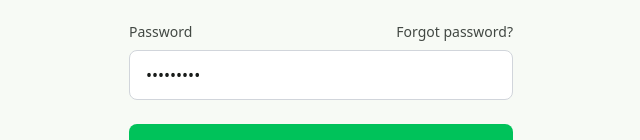
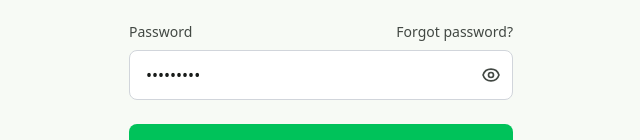
Before and after one commit to Pearlyport9/SecureGate, a Next.js app: page /auth in a window 1280 px wide. Both pictures are taken after typing "name@example.com", "Sample123" into the empty fields and a click on the button "Sign in". Shown: the part 338-478 px from the top of the page, without its empty margins (319-959 px from the left). Built offline with nearby package versions, Linux system fonts and the light colour scheme.

Commit message:
fix: delete test users and add password visibility toggle

```diff
--- a/src/app/(auth)/auth/page.tsx
+++ b/src/app/(auth)/auth/page.tsx
@@ -54,6 +54,8 @@
   const [errors, setErrors] = useState<FieldErrors>({});
   const [loading, setLoading] = useState(false);
   const [serverError, setServerError] = useState("");
+  const [showPassword, setShowPassword] = useState(false);
+  const [showConfirmPassword, setShowConfirmPassword] = useState(false);
 
   const strength = getPasswordStrength(form.password);
 
@@ -179,16 +181,36 @@
           <label htmlFor="auth-signup-password" className="mb-2 block text-sm font-medium text-on-surface-variant">
             Password
           </label>
+          <div className="relative">
             <input
               id="auth-signup-password"
               name="password"
-            type="password"
+              type={showPassword ? "text" : "password"}
               value={form.password}
               onChange={handleChange}
-            className={`w-full rounded-lg border px-4 py-3 text-base text-on-surface outline-none transition focus:outline-none focus:ring-2 focus:ring-green-500 ${
+              className={`w-full rounded-lg border px-4 py-3 pr-10 text-base text-on-surface outline-none transition focus:outline-none focus:ring-2 focus:ring-green-500 ${
                 errors.password ? "border-error" : "border-gray-300"
               }`}
             />
+            {form.password.length > 0 && (
+              <button
+                type="button"
+                onClick={() => setShowPassword(!showPassword)}
+                className="absolute right-3 top-1/2 -translate-y-1/2 text-on-surface-variant hover:text-on-surface"
+              >
+                {showPassword ? (
+                  <svg className="h-5 w-5" fill="none" viewBox="0 0 24 24" stroke="currentColor" strokeWidth={2}>
+                    <path strokeLinecap="round" strokeLinejoin="round" d="M13.875 18.825A10.05 10.05 0 0112 19c-4.478 0-8.268-2.943-9.543-7a9.97 9.97 0 011.563-3.029m5.858.908a3 3 0 114.243 4.243M9.878 9.878l4.242 4.242M9.88 9.88l-3.29-3.29m7.532 7.532l3.29 3.29M3 3l3.59 3.59m0 0A9.953 9.953 0 0112 5c4.478 0 8.268 2.943 9.543 7a10.025 10.025 0 01-4.132 5.411m0 0L21 21" />
+                  </svg>
+                ) : (
+                  <svg className="h-5 w-5" fill="none" viewBox="0 0 24 24" stroke="currentColor" strokeWidth={2}>
+                    <path strokeLinecap="round" strokeLinejoin="round" d="M15 12a3 3 0 11-6 0 3 3 0 016 0z" />
+                    <path strokeLinecap="round" strokeLinejoin="round" d="M2.458 12C3.732 7.943 7.523 5 12 5c4.478 0 8.268 2.943 9.542 7-1.274 4.057-5.064 7-9.542 7-4.477 0-8.268-2.943-9.542-7z" />
+                  </svg>
+                )}
+              </button>
+            )}
+          </div>
           {errors.password && (
             <p className="mt-1 text-xs text-error">{errors.password}</p>
           )}
@@ -211,16 +233,36 @@
           <label htmlFor="auth-confirmPassword" className="mb-2 block text-sm font-medium text-on-surface-variant">
             Confirm password
           </label>
+          <div className="relative">
             <input
               id="auth-confirmPassword"
               name="confirmPassword"
-            type="password"
+              type={showConfirmPassword ? "text" : "password"}
               value={form.confirmPassword}
               onChange={handleChange}
-            className={`w-full rounded-lg border px-4 py-3 text-base text-on-surface outline-none transition focus:outline-none focus:ring-2 focus:ring-green-500 ${
+              className={`w-full rounded-lg border px-4 py-3 pr-10 text-base text-on-surface outline-none transition focus:outline-none focus:ring-2 focus:ring-green-500 ${
                 errors.confirmPassword ? "border-error" : "border-gray-300"
               }`}
             />
+            {form.confirmPassword.length > 0 && (
+              <button
+                type="button"
+                onClick={() => setShowConfirmPassword(!showConfirmPassword)}
+                className="absolute right-3 top-1/2 -translate-y-1/2 text-on-surface-variant hover:text-on-surface"
+              >
+                {showConfirmPassword ? (
+                  <svg className="h-5 w-5" fill="none" viewBox="0 0 24 24" stroke="currentColor" strokeWidth={2}>
+                    <path strokeLinecap="round" strokeLinejoin="round" d="M13.875 18.825A10.05 10.05 0 0112 19c-4.478 0-8.268-2.943-9.543-7a9.97 9.97 0 011.563-3.029m5.858.908a3 3 0 114.243 4.243M9.878 9.878l4.242 4.242M9.88 9.88l-3.29-3.29m7.532 7.532l3.29 3.29M3 3l3.59 3.59m0 0A9.953 9.953 0 0112 5c4.478 0 8.268 2.943 9.543 7a10.025 10.025 0 01-4.132 5.411m0 0L21 21" />
+                  </svg>
+                ) : (
+                  <svg className="h-5 w-5" fill="none" viewBox="0 0 24 24" stroke="currentColor" strokeWidth={2}>
+                    <path strokeLinecap="round" strokeLinejoin="round" d="M15 12a3 3 0 11-6 0 3 3 0 016 0z" />
+                    <path strokeLinecap="round" strokeLinejoin="round" d="M2.458 12C3.732 7.943 7.523 5 12 5c4.478 0 8.268 2.943 9.542 7-1.274 4.057-5.064 7-9.542 7-4.477 0-8.268-2.943-9.542-7z" />
+                  </svg>
+                )}
+              </button>
+            )}
+          </div>
           {errors.confirmPassword && (
             <p className="mt-1 text-xs text-error">{errors.confirmPassword}</p>
           )}
@@ -251,6 +293,7 @@
   const [password, setPassword] = useState("");
   const [error, setError] = useState("");
   const [loading, setLoading] = useState(false);
+  const [showPassword, setShowPassword] = useState(false);
 
   async function handleSubmit(e: React.FormEvent) {
     e.preventDefault();
@@ -326,14 +369,34 @@
               Forgot password?
             </Link>
           </div>
+          <div className="relative">
             <input
               id="auth-login-password"
-            type="password"
+              type={showPassword ? "text" : "password"}
               value={password}
               onChange={(e) => setPassword(e.target.value)}
               required
-            className="w-full rounded-lg border border-gray-300 px-4 py-3 text-base text-on-surface outline-none transition focus:outline-none focus:ring-2 focus:ring-green-500"
+              className="w-full rounded-lg border border-gray-300 px-4 py-3 pr-10 text-base text-on-surface outline-none transition focus:outline-none focus:ring-2 focus:ring-green-500"
             />
+            {password.length > 0 && (
+              <button
+                type="button"
+                onClick={() => setShowPassword(!showPassword)}
+                className="absolute right-3 top-1/2 -translate-y-1/2 text-on-surface-variant hover:text-on-surface"
+              >
+                {showPassword ? (
+                  <svg className="h-5 w-5" fill="none" viewBox="0 0 24 24" stroke="currentColor" strokeWidth={2}>
+                    <path strokeLinecap="round" strokeLinejoin="round" d="M13.875 18.825A10.05 10.05 0 0112 19c-4.478 0-8.268-2.943-9.543-7a9.97 9.97 0 011.563-3.029m5.858.908a3 3 0 114.243 4.243M9.878 9.878l4.242 4.242M9.88 9.88l-3.29-3.29m7.532 7.532l3.29 3.29M3 3l3.59 3.59m0 0A9.953 9.953 0 0112 5c4.478 0 8.268 2.943 9.543 7a10.025 10.025 0 01-4.132 5.411m0 0L21 21" />
+                  </svg>
+                ) : (
+                  <svg className="h-5 w-5" fill="none" viewBox="0 0 24 24" stroke="currentColor" strokeWidth={2}>
+                    <path strokeLinecap="round" strokeLinejoin="round" d="M15 12a3 3 0 11-6 0 3 3 0 016 0z" />
+                    <path strokeLinecap="round" strokeLinejoin="round" d="M2.458 12C3.732 7.943 7.523 5 12 5c4.478 0 8.268 2.943 9.542 7-1.274 4.057-5.064 7-9.542 7-4.477 0-8.268-2.943-9.542-7z" />
+                  </svg>
+                )}
+              </button>
+            )}
+          </div>
         </div>
 
         <button
```
Lines whose indentation alone changed are shown as unchanged.
